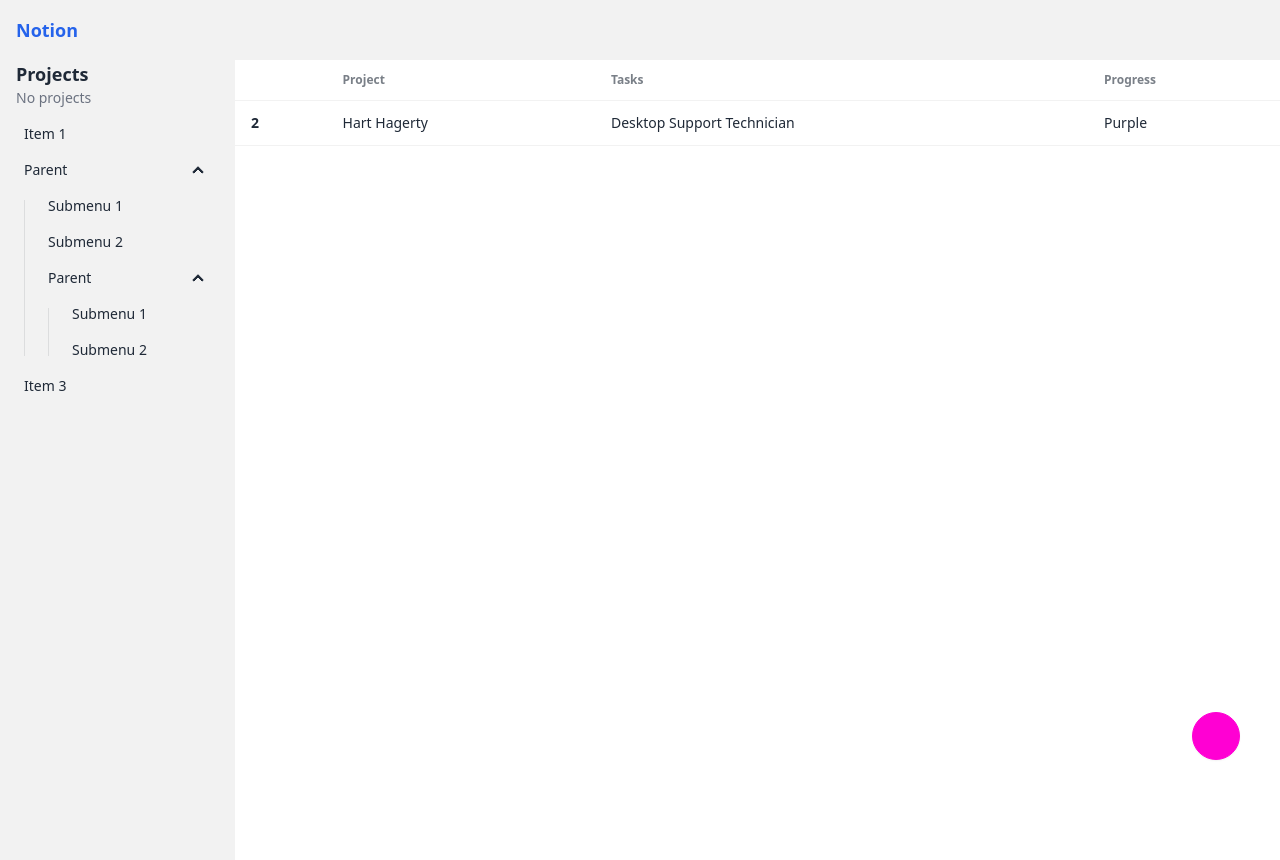
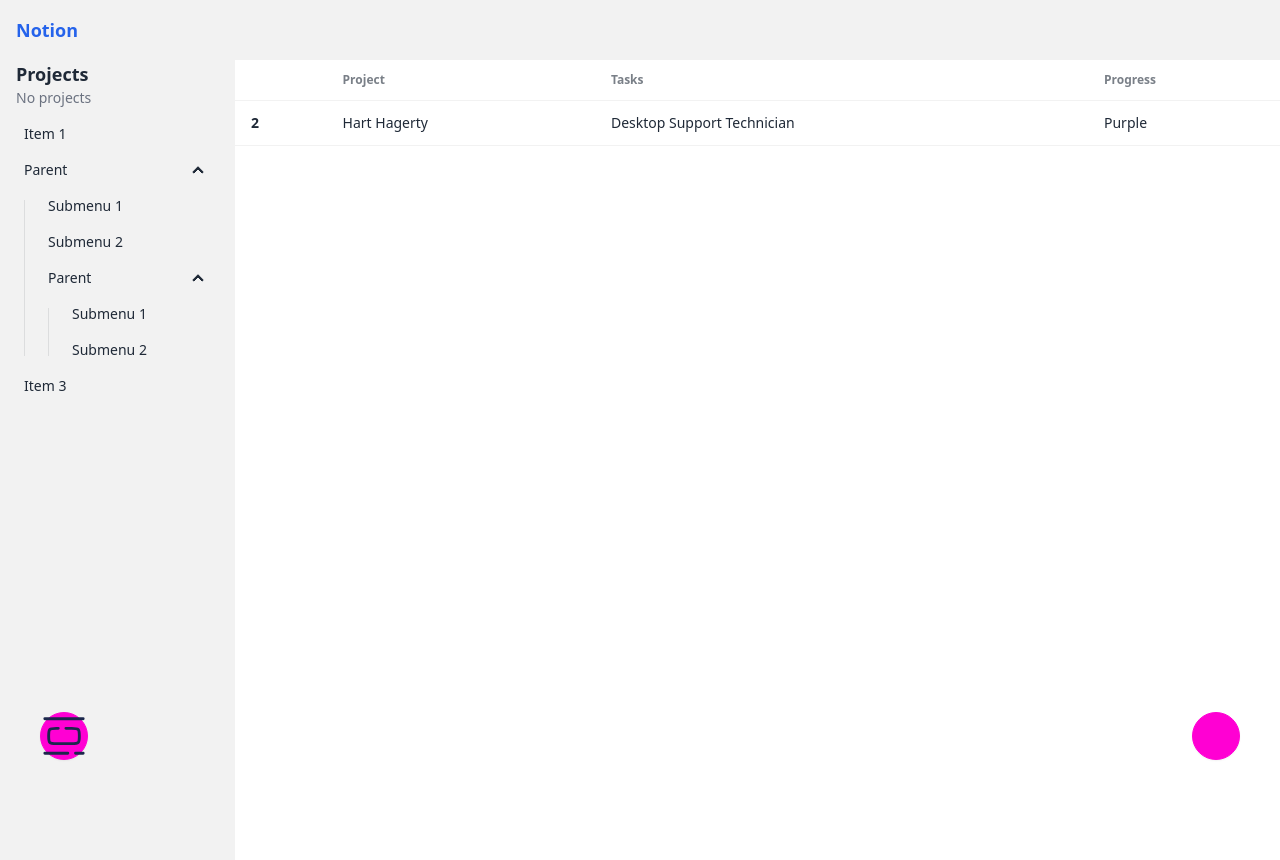
Before and after one commit to vergaraaa/vue-projects-app, a Vue app: page /projects in a window 1280 px wide. Built offline with nearby package versions, Linux system fonts and the light colour scheme; some icons are missing; the HTML template or start-up script is replaced by a standard one.

Commit message:
✨ named slots

```diff
--- /dev/null
+++ b/src/modules/common/components/CustomModal.vue
@@ -0,0 +1,35 @@
+<template>
+  <dialog class="modal" :open="open">
+    <div class="modal-box">
+      <!-- HEADER -->
+      <div>
+        <slot name="header" />
+      </div>
+
+      <!-- BODY -->
+      <div class="my-5">
+        <slot name="body" />
+      </div>
+
+      <!-- FOOTER -->
+      <div class="">
+        <slot name="actions" />
+      </div>
+    </div>
+  </dialog>
+
+  <div
+    v-if="open"
+    class="modal-backdrop fixed top-0 left-0 z-10 bg-black/40 w-screen h-screen"
+  ></div>
+</template>
+
+<script lang="ts" setup>
+interface Props {
+  open?: boolean;
+}
+
+withDefaults(defineProps<Props>(), {
+  open: false,
+});
+</script>
--- /dev/null
+++ b/src/modules/common/icons/ModalIcon.vue
@@ -0,0 +1,21 @@
+<template>
+  <svg viewBox="0 0 24 24" fill="none" xmlns="http://www.w3.org/2000/svg">
+    <g id="SVGRepo_bgCarrier" stroke-width="0"></g>
+    <g id="SVGRepo_tracerCarrier" stroke-linecap="round" stroke-linejoin="round"></g>
+    <g id="SVGRepo_iconCarrier">
+      <path d="M22 3L2 3" stroke="#1C274C" stroke-width="1.5" stroke-linecap="round"></path>
+      <path
+        d="M22 21L18 21M2 21L14 21"
+        stroke="#1C274C"
+        stroke-width="1.5"
+        stroke-linecap="round"
+      ></path>
+      <path
+        d="M9 8L8 8C6.11438 8 5.17157 8 4.58579 8.58579C4 9.17157 4 10.1144 4 12C4 13.8856 4 14.8284 4.58579 15.4142C5.17157 16 6.11438 16 8 16H16C17.8856 16 18.8284 16 19.4142 15.4142C20 14.8284 20 13.8856 20 12C20 10.1144 20 9.17157 19.4142 8.58579C18.8284 8 17.8856 8 16 8L13 8"
+        stroke="#1C274C"
+        stroke-width="1.5"
+        stroke-linecap="round"
+      ></path>
+    </g>
+  </svg>
+</template>
--- a/src/modules/projects/views/ProjectsView.vue
+++ b/src/modules/projects/views/ProjectsView.vue
@@ -28,8 +28,34 @@
       @value="onValue"
     />
 
+    <custom-modal :open="customModalOpen">
+      <template #header>
+        <h1 class="text-3xl">Modal title</h1>
+      </template>
+
+      <template #body>
+        <p>
+          Lorem ipsum, dolor sit amet consectetur adipisicing elit. Eligendi quae reiciendis
+          architecto reprehenderit? Doloribus quam nulla vel expedita in omnis modi unde quo
+          officiis provident, molestiae nesciunt suscipit repudiandae dolores.
+        </p>
+      </template>
+
+      <template #actions>
+        <div class="flex justify-end gap-4">
+          <button @click="customModalOpen = false" class="btn">Close</button>
+
+          <button @click="customModalOpen = false" class="btn btn-primary">Accept</button>
+        </div>
+      </template>
+    </custom-modal>
+
     <fab-button @click="modalOpen = true">
-      <add-circle />
+      <AddCircle />
+    </fab-button>
+
+    <fab-button @click="customModalOpen = true" position="bottom-left">
+      <ModalIcon />
     </fab-button>
   </div>
 </template>
@@ -38,10 +64,13 @@
 import { ref } from 'vue';
 
 import AddCircle from '@/modules/common/icons/AddCircle.vue';
+import ModalIcon from '@/modules/common/icons/ModalIcon.vue';
 import FabButton from '@/modules/common/components/FabButton.vue';
 import InputModal from '@/modules/common/components/InputModal.vue';
+import CustomModal from '@/modules/common/components/CustomModal.vue';
 
 const modalOpen = ref(false);
+const customModalOpen = ref(false);
 
 const onClose = () => {
   modalOpen.value = false;
```
